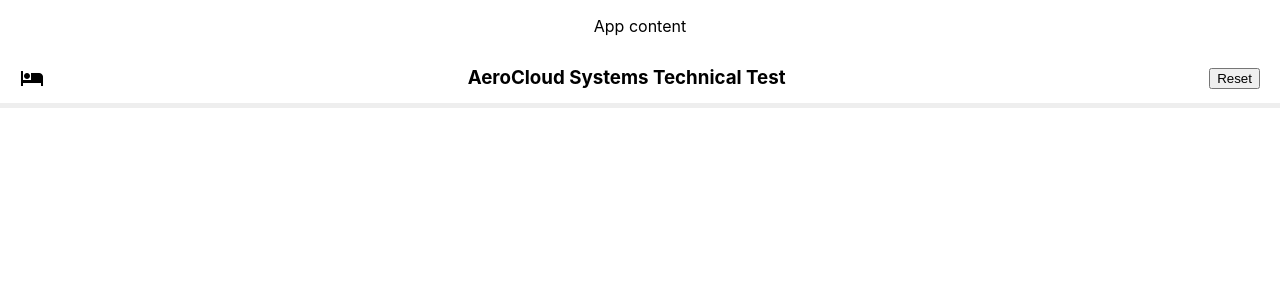
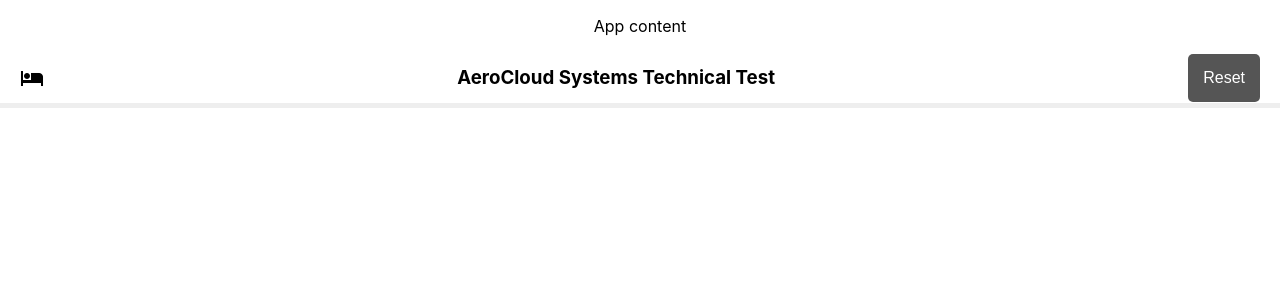
Before and after one commit to jamiebdavis/jamiebdavis-aerocloud-systems-tech-test, a React (Create React App) app: page / in a window 1280 px wide. Shown: the top 300 px of the page. Built offline with nearby package versions, Linux system fonts and the light colour scheme.

Commit message:
created button component, added component to toolbar

```diff
--- /dev/null
+++ b/src/components/Button/Button.js
@@ -0,0 +1,8 @@
+import React from "react";
+import classes from "./Button.module.css";
+
+const Button = props => {
+  return <button className={classes.Btn}>{props.children}</button>;
+};
+
+export default Button;
--- /dev/null
+++ b/src/components/Button/Button.module.css
@@ -0,0 +1,11 @@
+.Btn {
+  background-color: #555555;
+  border: none;
+  color: white;
+  padding: 15px;
+  text-align: center;
+  text-decoration: none;
+  display: inline-block;
+  font-size: 16px;
+  border-radius: 5px;
+}
--- a/src/components/Toolbar/Toolbar.js
+++ b/src/components/Toolbar/Toolbar.js
@@ -1,5 +1,6 @@
 import React from "react";
 import classes from "./Toolbar.module.css";
+import Button from "../Button/Button";
 
 const Toolbar = () => {
   return (
@@ -7,7 +8,9 @@
       <i class="material-icons">hotel</i>
       <h3>AeroCloud Systems Technical Test</h3>
       <a href="/">
-        <button>Reset</button>
+        <Button value="Refresh Page" onClick="window.location.reload()">
+          Reset
+        </Button>
       </a>
     </header>
   );
```
